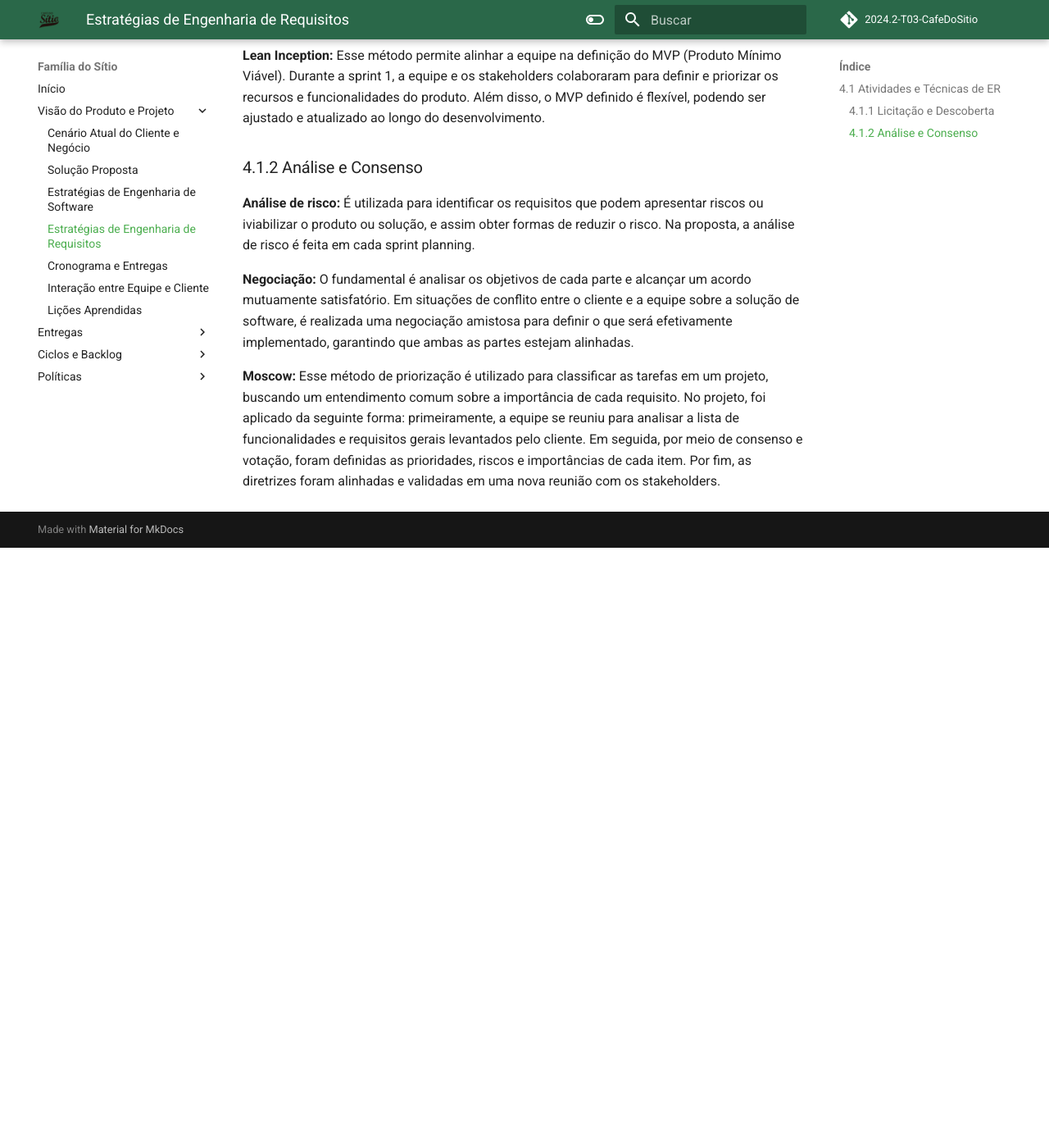
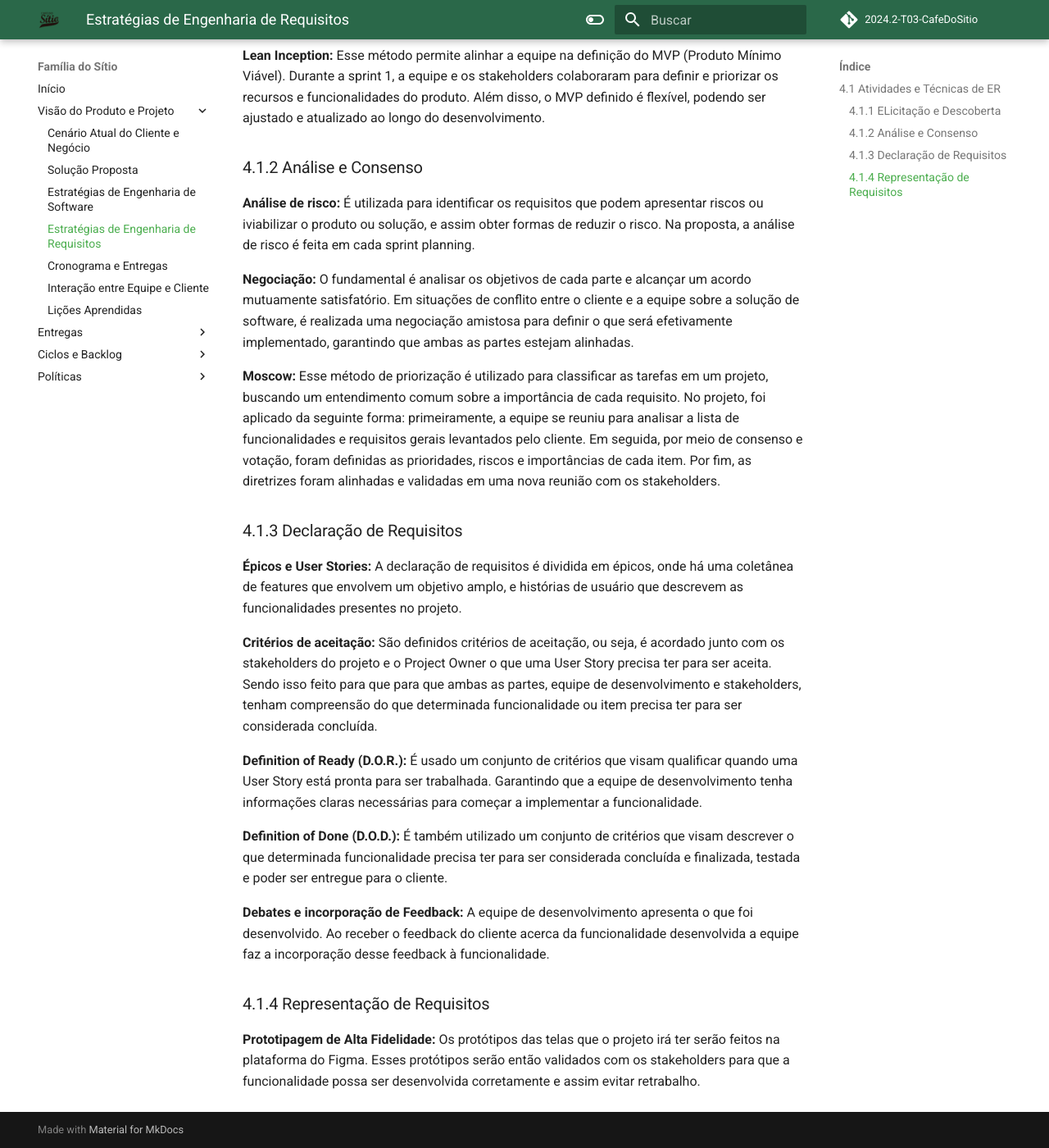
Before and after one commit to mdsreq-fga-unb/2024.2-T03-CafeDoSitio, an MkDocs documentation site: the page built from docs/sections/2-docPage/4-engenhariaRequisitos.md, in a window 1280 px wide and 1400 px high, scrolled down 849 px. Shown: the whole window at 82% size. Built offline with MkDocs 1.6.1 and Material for MkDocs 9.7.7, drawn with Linux system fonts in a browser that asks for light colours; comment, search, counter and statistics services are not loaded; before the commit the page ends 1517 px from its top, so only the background shows below that; some of the changed text lies outside the part shown.

Commit message:
docs: adicionando declaracao e representacao de requisitos

```diff
--- a/docs/sections/2-docPage/4-engenhariaRequisitos.md
+++ b/docs/sections/2-docPage/4-engenhariaRequisitos.md
@@ -2,7 +2,7 @@
 
 ## 4.1 Atividades e Técnicas de ER
 
-### 4.1.1 Licitação e Descoberta
+### 4.1.1 ELicitação e Descoberta
 
 **Workshop de Requisitos:**  Essa técnica aborda o escopo, os riscos e as características do produto final, além de acelerar o processo de elicitação e descoberta de requisitos. No projeto, foi implementada por meio de encontros entre a equipe e o cliente, com o objetivo de definir elementos como casos de uso, brainstorming, entre outros aspectos importantes. O workshop é realizado no início de cada nova sprint para garantir o alinhamento e a atualização dos requisitos.
 
@@ -21,3 +21,26 @@
 **Negociação:** O fundamental é analisar os objetivos de cada parte e alcançar um acordo mutuamente satisfatório. Em situações de conflito entre o cliente e a equipe sobre a solução de software, é realizada uma negociação amistosa para definir o que será efetivamente implementado, garantindo que ambas as partes estejam alinhadas.
 
 **Moscow:** Esse método de priorização é utilizado para classificar as tarefas em um projeto, buscando um entendimento comum sobre a importância de cada requisito. No projeto, foi aplicado da seguinte forma: primeiramente, a equipe se reuniu para analisar a lista de funcionalidades e requisitos gerais levantados pelo cliente. Em seguida, por meio de consenso e votação, foram definidas as prioridades, riscos e importâncias de cada item. Por fim, as diretrizes foram alinhadas e validadas em uma nova reunião com os stakeholders.
+
+### 4.1.3 Declaração de Requisitos
+
+
+**Épicos e User Stories:** A declaração de requisitos é dividida em épicos, onde há uma coletânea de features que envolvem um objetivo amplo, e histórias de usuário que descrevem as funcionalidades presentes no projeto.
+
+
+**Critérios de aceitação:** São definidos critérios de aceitação, ou seja, é acordado junto com os stakeholders do projeto e o Project Owner o que uma User Story precisa ter para ser aceita. Sendo isso feito para que para que ambas as partes, equipe de desenvolvimento e stakeholders, tenham compreensão do que determinada funcionalidade ou item precisa ter para ser considerada concluída.
+
+
+**Definition of Ready (D.O.R.):** É usado um conjunto de critérios que visam qualificar quando uma User Story está pronta para ser trabalhada. Garantindo que a equipe de desenvolvimento tenha informações claras necessárias para começar a implementar a funcionalidade.
+
+
+**Definition of Done (D.O.D.):** É também utilizado um conjunto de critérios que visam descrever o que determinada funcionalidade precisa ter para ser considerada concluída e finalizada, testada e poder ser entregue para o cliente.
+
+
+**Debates e incorporação de Feedback:** A equipe de desenvolvimento apresenta o que foi desenvolvido. Ao receber o feedback do cliente acerca da funcionalidade desenvolvida a equipe faz a incorporação desse feedback à funcionalidade.
+
+
+### 4.1.4 Representação de Requisitos
+
+
+**Prototipagem de Alta Fidelidade:** Os protótipos das telas que o projeto irá ter serão feitos na plataforma do Figma. Esses protótipos serão então validados com os stakeholders para que a funcionalidade possa ser desenvolvida corretamente e assim evitar retrabalho.
```
